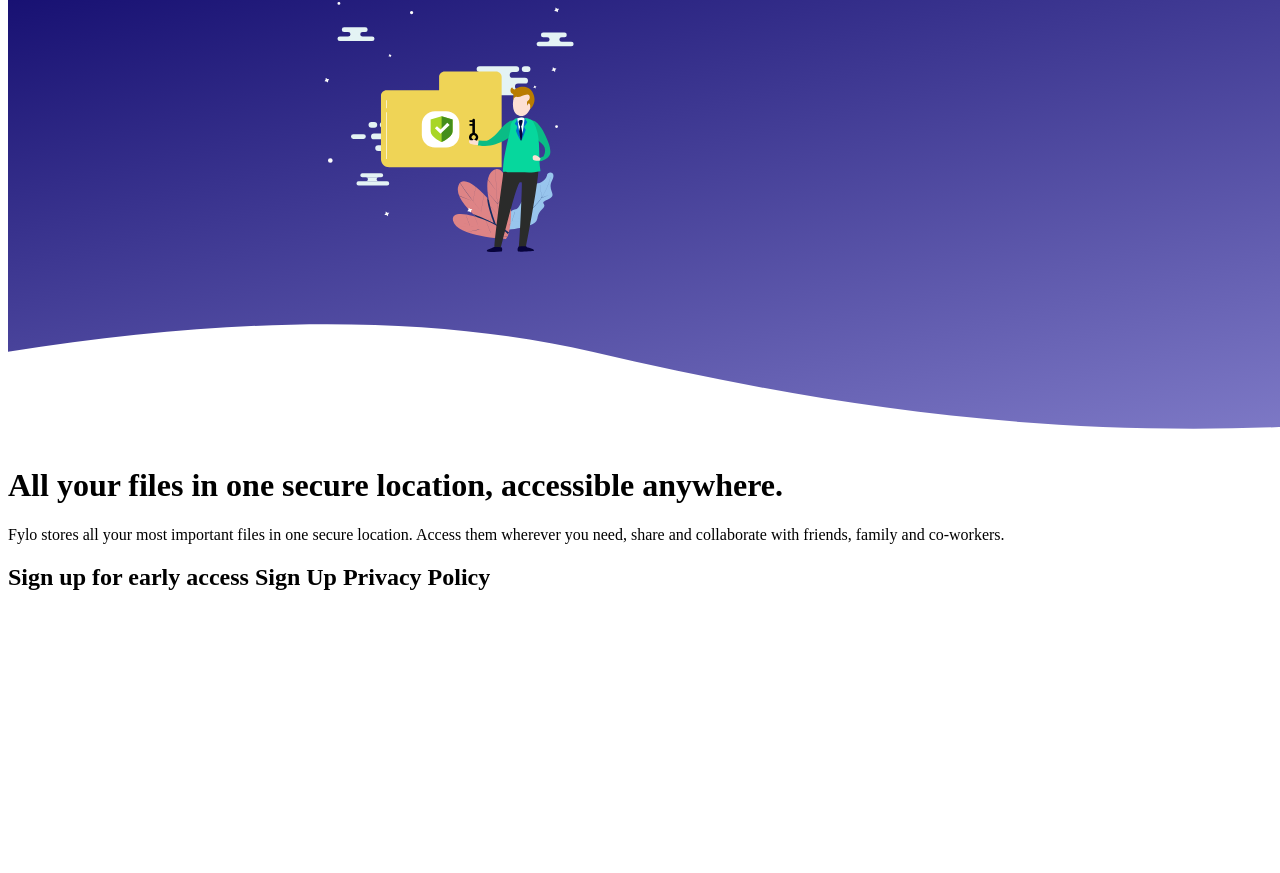
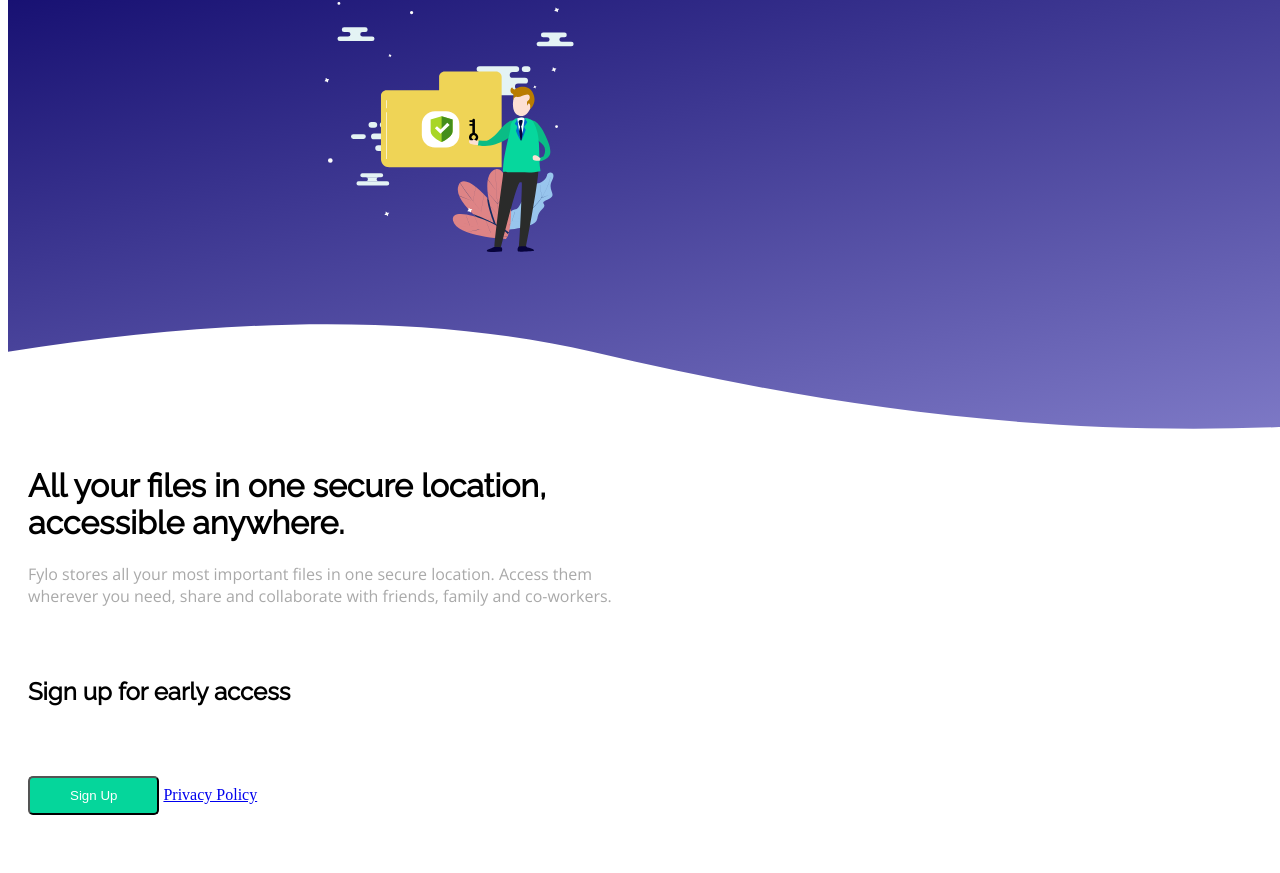
Before and after one commit to collin-tx/Fylo-Landing-Page, a plain HTML site: page index.html in a window 1280 px wide. Shown: the part 79-952 px from the top of the page. Drawn offline with nearby package versions, Linux system fonts and the light colour scheme.

Commit message:
Adding styles to buttons

```diff
--- a/index.html
+++ b/index.html
@@ -23,7 +23,9 @@
     <div>
         <h1>All your files in one secure location, accessible anywhere.</h1>
         <p>Fylo stores all your most important files in one secure location. Access them wherever you need, share and collaborate with friends, family and co-workers.</p>
-        <h2>Sign up for early access Sign Up Privacy Policy</h2>
+        <h2>Sign up for early access</h2>
+        <button class="sign-up">Sign Up</button>
+        <a href="#">Privacy Policy</a>
     </div>
     <footer>
         <p class="attribution">
--- a/style.css
+++ b/style.css
@@ -20,4 +20,32 @@
 div {
     position: relative;
     top: -280px;
+    left: 20px;
+    text-align: left;
+    max-width: 50%
 }
+
+h1,
+h2 {
+    font-family: 'Raleway', sans-serif;
+    font-weight: bolder;
+}
+
+h2 {
+    padding-bottom: 50px;
+}
+
+p {
+    font-family: 'Open Sans', sans-serif;
+    font-weight: 400;
+    color: darkgrey;
+    padding-bottom: 50px;
+}
+
+.sign-up {
+    color: white;
+    background: hsl(163, 95%, 43%);
+    padding: 10px 40px;
+    border-radius: 5px 5px;
+    ;
+}
```
